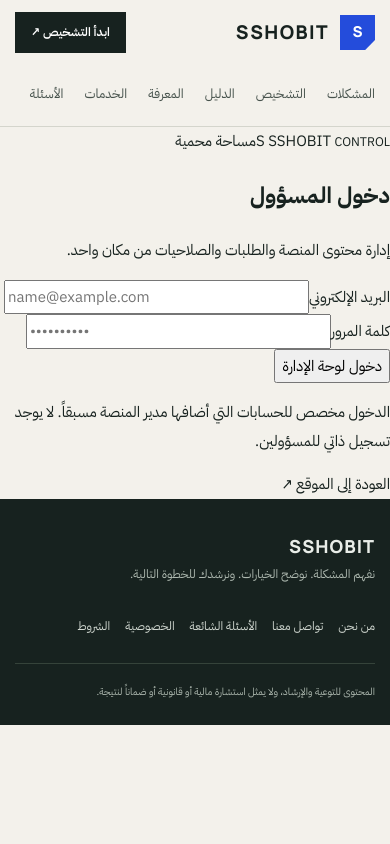
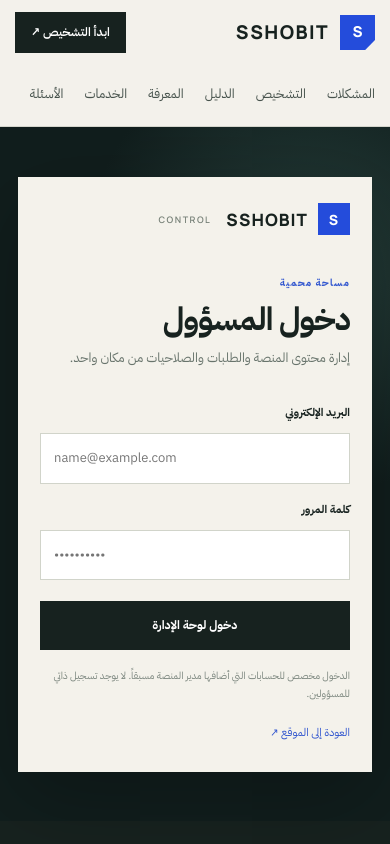
Before and after one commit to saotaibiee-beep/SSHOBIT, a Next.js app: page /admin/login in a window 390 px wide. Shown: the top 844 px of the page. Built offline with nearby package versions, Linux system fonts and the light colour scheme; no server answers.

Commit message:
Add responsive SSHOBIT admin workspace styles

```diff
--- a/app/globals.css
+++ b/app/globals.css
@@ -76,3 +76,60 @@
 .faq-item summary small{color:var(--muted);font-size:11px;font-weight:500;white-space:nowrap}
 .faq-answer{max-width:850px;padding:0 4px 22px;color:var(--muted);font-size:14px;line-height:2}
 @media(max-width:700px){.faq-item summary{align-items:flex-start;font-size:14px}.faq-item summary small{display:none}}
+
+
+/* Secure SSHOBIT admin workspace */
+.admin-shell{min-height:100vh;background:#f1f0e9;color:#17221f}
+.admin-topbar{min-height:76px;padding:12px max(24px,calc((100vw - 1180px)/2));display:flex;align-items:center;justify-content:space-between;gap:20px;background:#111e1d;color:#f4f4ed;border-bottom:1px solid #34433d}
+.admin-brand{display:inline-flex;align-items:center;gap:10px;font:800 17px Manrope,'IBM Plex Sans Arabic',sans-serif;letter-spacing:1px;color:#f4f4ed}
+.admin-brand small{font:600 9px Manrope,sans-serif;letter-spacing:1.5px;color:#aab9ae;margin-inline-start:5px}
+.admin-brand-mark{width:32px;height:32px;display:grid;place-items:center;background:#c8f36a;color:#15211e;font:800 14px Manrope,sans-serif}
+.admin-user-area{display:flex;align-items:center;gap:14px;font-size:11px;color:#c4cec6}
+.admin-user-area>b,.admin-role-pill{padding:4px 9px;background:#2a3b34;color:#d9f58f;font-size:10px;font-weight:700}
+.admin-logout{border:1px solid #526258;background:transparent;color:#f4f4ed;padding:7px 12px;font-size:11px;cursor:pointer}
+.admin-main{width:min(1180px,calc(100% - 44px));margin:0 auto;padding:45px 0 75px}
+.admin-page-heading{display:flex;align-items:end;justify-content:space-between;gap:20px;margin:15px 0 30px}
+.admin-eyebrow{display:block;color:#3156cf;font:700 10px Manrope,'IBM Plex Sans Arabic',sans-serif;letter-spacing:1.2px}
+.admin-page-heading h1,.admin-auth-card h1{font-size:clamp(32px,5vw,48px);line-height:1.25;margin:9px 0 7px;letter-spacing:-1px}
+.admin-page-heading p,.admin-auth-intro{color:#68746c;font-size:13px;margin:0}
+.admin-live-status{display:inline-flex;align-items:center;gap:8px;color:#59665e;font-size:11px;white-space:nowrap}
+.admin-live-status i{width:7px;height:7px;background:#5d9b48;border-radius:50%;box-shadow:0 0 0 4px #dce9d5}
+.admin-stats{display:grid;grid-template-columns:repeat(4,minmax(0,1fr));gap:12px;margin-bottom:45px}
+.admin-stats article{padding:20px 21px;background:#fff;border:1px solid #d9dbd2;min-height:132px;display:flex;flex-direction:column;align-items:flex-start}
+.admin-stats small{font-size:11px;color:#66736a}.admin-stats strong{font:700 34px Manrope,sans-serif;line-height:1.4;margin:5px 0;color:#17221f}.admin-stats span{font-size:10px;color:#8a938c}
+.admin-section-title{display:flex;align-items:end;justify-content:space-between;margin-bottom:14px}
+.admin-section-title h2{font-size:23px;margin:4px 0}.admin-section-title>span{font:600 9px Manrope,sans-serif;letter-spacing:1px;color:#8b958d}
+.admin-module-grid{display:grid;grid-template-columns:repeat(2,minmax(0,1fr));border-top:1px solid #d1d4ca;border-inline-start:1px solid #d1d4ca}
+.admin-module{min-height:105px;display:grid;grid-template-columns:38px 1fr 20px;gap:14px;align-items:center;padding:18px 17px;border-bottom:1px solid #d1d4ca;border-inline-end:1px solid #d1d4ca;transition:background .2s,color .2s}
+.admin-module:hover{background:#e5e9db;color:#244cdb}
+.admin-module>span{font:600 10px Manrope,sans-serif;color:#3156cf}.admin-module h3{font-size:15px;margin:0 0 3px}.admin-module p{font-size:11px;color:#778178;margin:0;line-height:1.7}.admin-module>b{font-size:16px;justify-self:end}
+.admin-security-note{margin-top:30px;padding:19px 21px;background:#e5e8dc;border-inline-start:3px solid #3156cf}
+.admin-security-note>b{font-size:13px}.admin-security-note p,.admin-security-note li{font-size:11px;color:#59665e;line-height:2;margin:6px 0}.admin-security-note ol{padding-inline-start:20px}
+.admin-auth-shell{min-height:calc(100vh - 150px);display:grid;place-items:center;padding:35px 18px;background:radial-gradient(circle at 80% 20%,#263f3b 0,transparent 36%),#111e1d}
+.admin-auth-card{width:min(440px,100%);padding:36px;background:#f4f2eb;color:#17221f;box-shadow:0 25px 80px #0004}
+.admin-auth-card .admin-brand{color:#17221f;margin-bottom:40px}.admin-auth-card .admin-brand small{color:#778178}
+.admin-auth-card .admin-brand-mark{background:#244cdb;color:#fff}
+.admin-auth-card .admin-eyebrow{margin-bottom:8px}
+.admin-login-form{display:grid;gap:9px;margin-top:25px}
+.admin-login-form label{font-size:11px;font-weight:700;margin-top:7px}
+.admin-login-form input{width:100%;border:1px solid #d1d4ca;background:#fff;padding:12px 13px;outline:none;font-size:13px}
+.admin-login-form input:focus{border-color:#244cdb;box-shadow:0 0 0 3px #244cdb18}
+.admin-submit{margin-top:12px;border:0;background:#17221f;color:#fff;padding:13px;font-size:12px;font-weight:700;cursor:pointer}
+.admin-submit:disabled{opacity:.6;cursor:wait}
+.admin-form-error{padding:10px 12px;background:#f7e4df;color:#9c3928;font-size:11px;line-height:1.8}
+.admin-login-note{font-size:10px;color:#7a857d;line-height:1.8;margin:8px 0 0}
+.admin-back-link{display:inline-block;color:#3156cf;font-size:11px;margin-top:20px}
+.admin-table-wrap{overflow-x:auto;background:#fff;border:1px solid #d9dbd2}
+.admin-table{width:100%;border-collapse:collapse;min-width:650px;text-align:right;font-size:12px}
+.admin-table th,.admin-table td{padding:14px 16px;border-bottom:1px solid #e5e6df}
+.admin-table th{background:#e8e9e1;color:#5b685f;font-size:10px}
+.admin-table td{color:#435047}
+.admin-table td[dir=ltr]{font:10px Manrope,sans-serif}
+.admin-empty{padding:22px;text-align:center;color:#879188;font-size:12px}
+.admin-role-pill{display:inline-block;white-space:nowrap}
+.admin-role-matrix{margin-top:32px;padding:22px;background:#e6e8df}
+.admin-role-matrix h2{font-size:18px;margin:0 0 13px}
+.admin-role-matrix>div{display:grid;grid-template-columns:130px 1fr;gap:15px;padding:10px 0;border-top:1px solid #d1d5c9;font-size:11px}
+.admin-role-matrix>div b{color:#244cdb}.admin-role-matrix>div span{color:#68746c}
+.admin-notice{padding:12px 15px;background:#f7e4df;color:#9c3928;font-size:12px;margin-bottom:18px}
+@media(max-width:760px){.admin-topbar{padding:12px 18px;align-items:flex-start;flex-direction:column}.admin-user-area{width:100%;flex-wrap:wrap;gap:9px}.admin-main{width:calc(100% - 30px);padding-top:30px}.admin-stats{grid-template-columns:repeat(2,minmax(0,1fr));gap:8px}.admin-stats article{padding:15px;min-height:115px}.admin-module-grid{grid-template-columns:1fr}.admin-page-heading{align-items:flex-start;flex-direction:column}.admin-auth-card{padding:26px 22px}.admin-role-matrix>div{grid-template-columns:100px 1fr}}
```
